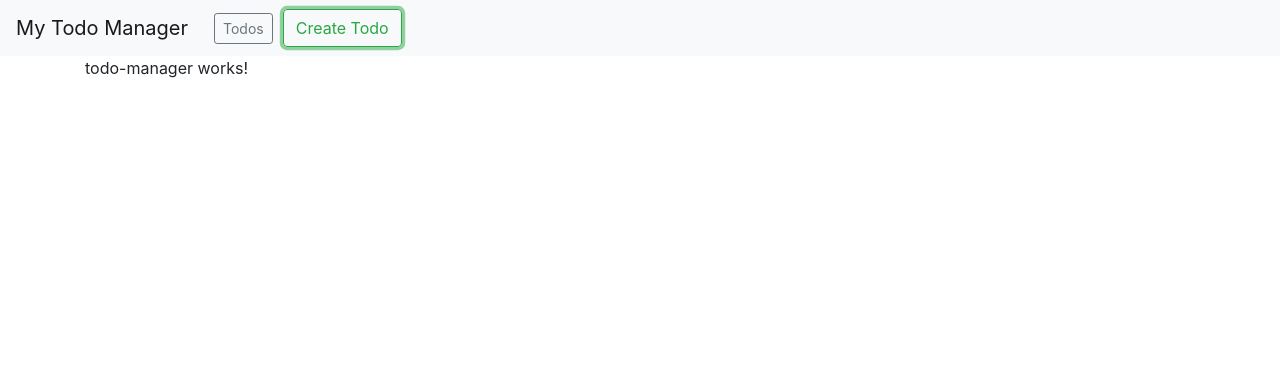
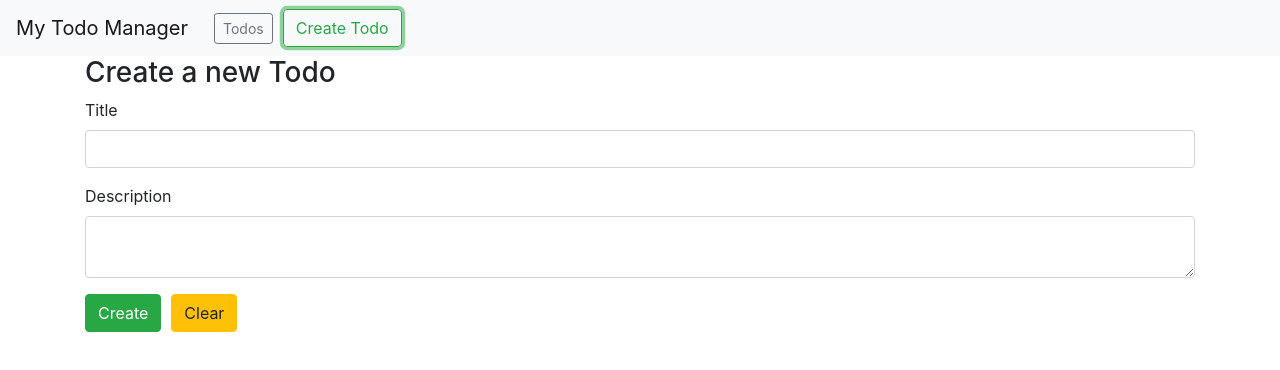
Before and after one commit to amarcatovic/Angular-Todo-App, an Angular app: page / in a window 1280 px wide. Both pictures are taken after a click on the button "Create Todo". Shown: the top 370 px of the page. Built offline with nearby package versions, Linux system fonts and the light colour scheme.

Commit message:
create form

```diff
--- a/src/app/todo-manager/todo-manager.component.html
+++ b/src/app/todo-manager/todo-manager.component.html
@@ -1 +1,19 @@
-<p>todo-manager works!</p>
+<h3>Create a new Todo</h3>
+<form>
+    <div class="form-group">
+      <label for="title">Title</label>
+      <input type="text" class="form-control" name="title" id="title" [(ngModel)]="title" />
+    </div>
+    <div class="form-group">
+      <label for="description">Description</label>
+      <textarea type="text" class="form-control" id="title" name="description" [(ngModel)]="description"></textarea>
+    </div>
+    <button type="submit" class="btn btn-success" (click)="onCreateTodoButtonClick()">Create</button>
+    <button id="clear-btn" type="submit" class="btn btn-warning" (click)="onClearButtonClicked()">Clear</button>
+    <div class="alert alert-danger todo-error" role="alert" *ngIf="todoError">
+        Todo needs a title and description
+    </div>
+    <div class="alert alert-success todo-error" role="alert" *ngIf="newTodoAdded">
+      A new Todo has been added
+    </div>
+</form>
```
